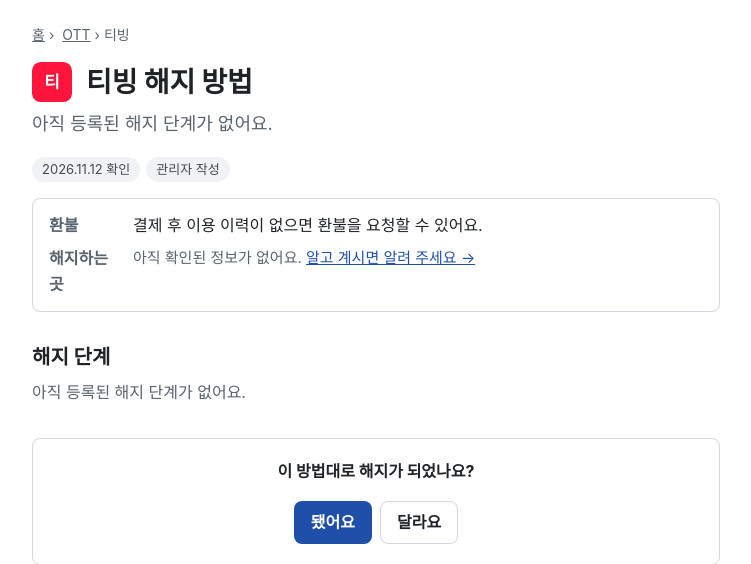
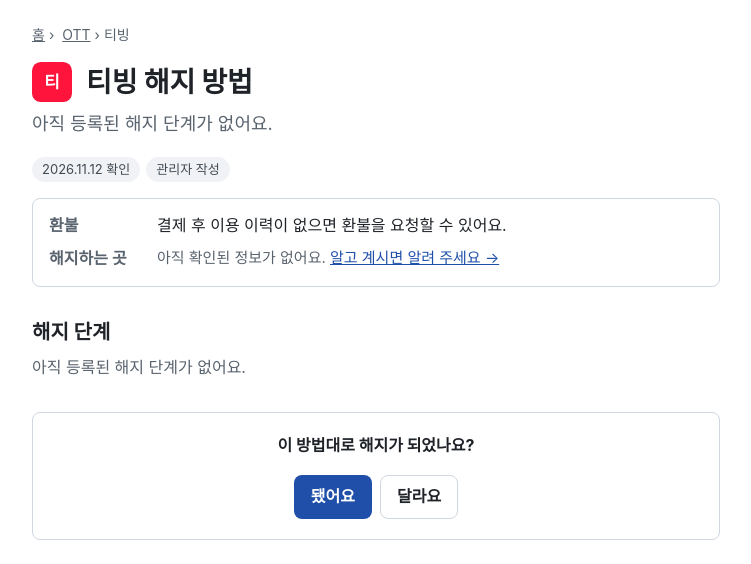
Before and after one commit to whtngml18/subscription-cancel-guide, a Spring Boot app: page /guide/tving in a window 1280 px wide. Shown: the part 65-629 px from the top of the page, without its empty margins (264-1015 px from the left). Run offline with Spring Boot 4, Linux system fonts and the light colour scheme; data comes from the database, SQL or seed files in the repository; data that the repository does not hold is empty; some of the project's set-up classes (security, data sources, template engines, error pages and the like) are left out, and stand-ins take their place; some web fonts are replaced.

Commit message:
fix: 좁은 화면에서 요약 상자 항목 이름이 꺾이지 않게
Co-Authored-By: Claude Opus 5.5 <noreply@anthropic.com>

```diff
--- a/src/main/resources/static/css/site.css
+++ b/src/main/resources/static/css/site.css
@@ -303,7 +303,7 @@ textarea {
 
 .summary-box dl {
     display: grid;
-    grid-template-columns: 4.5em 1fr;
+    grid-template-columns: 6em 1fr;
     gap: 8px 12px;
     margin: 0;
 }
```
